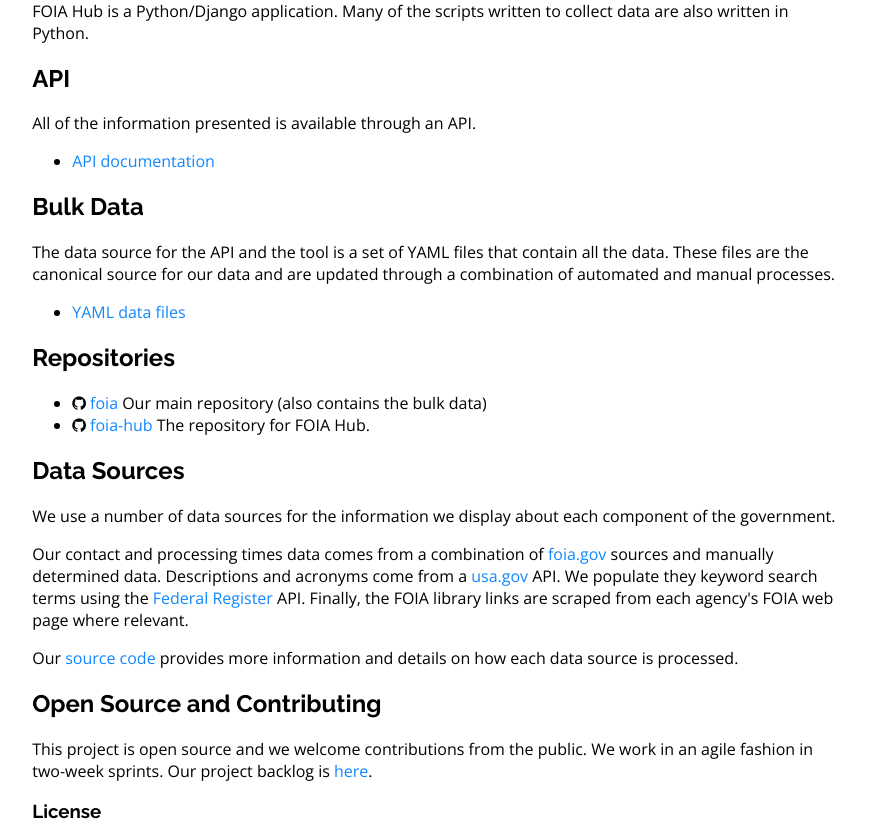
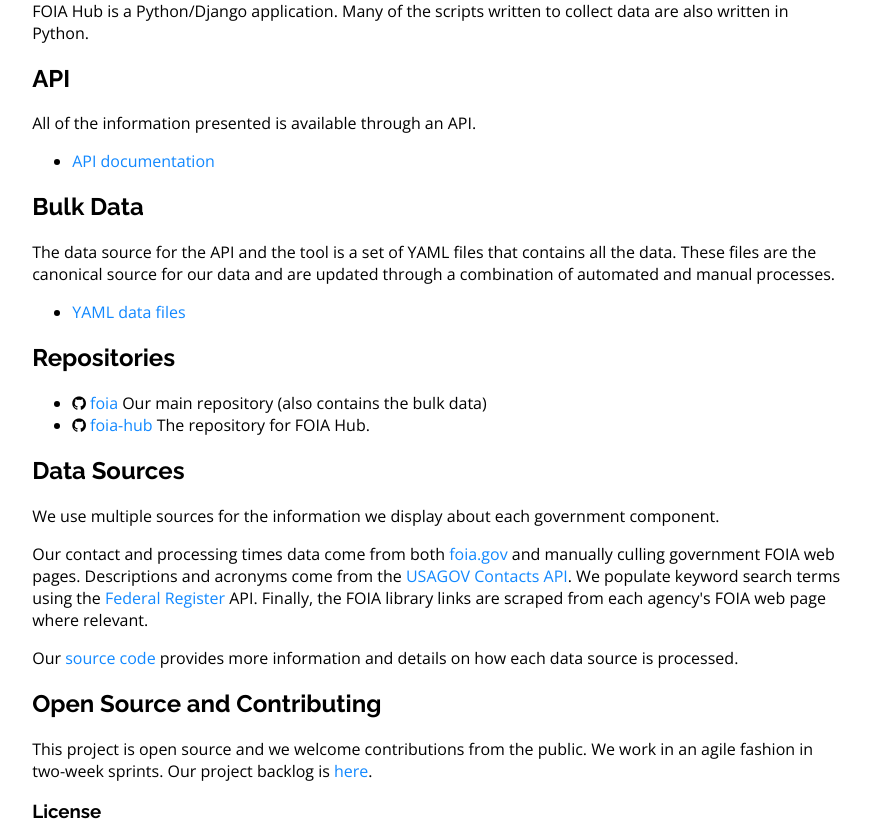
Before and after one commit to 18F/2015-foia-hub, a Django app: page /developers in a window 1280 px wide. Shown: the part 321-1150 px from the top of the page, without its empty margins (203-1074 px from the left). Run offline with Django 3.2, Linux system fonts and the light colour scheme; parts of the project's set-up code (start-up, migrations or seed data) failed here and were passed over.

Commit message:
minor changes to dev. page

```diff
--- a/foia_hub/templates/developers.html
+++ b/foia_hub/templates/developers.html
@@ -33,7 +33,7 @@
 <h2> Bulk Data </h2>
 
 <p>
-The data source for the API and the tool is a set of YAML files that contain
+The data source for the API and the tool is a set of YAML files that contains
 all the data. These files are the canonical source for our data and are updated
 through a combination of automated and manual processes.
 </p>
@@ -58,13 +58,13 @@
 
 <h2> Data Sources </h2>
 
-<p> We use a number of data sources for the information we display about each
-component of the government.  </p>
+<p> We use multiple sources for the information we display about each
+government component.  </p>
 
-<p> Our contact and processing times data comes from a combination of <a
-href="http://foia.gov">foia.gov</a> sources and manually determined data.
-Descriptions and acronyms come from a <a href="http://www.usa.gov">usa.gov</a> API.
-We populate they keyword search terms using the <a
+<p> Our contact and processing times data come from both <a
+href="http://foia.gov">foia.gov</a> and manually culling government FOIA web pages.
+Descriptions and acronyms come from the <a href="http://www.usa.gov/api/USAGovAPI/contacts.json">USAGOV Contacts API</a>.
+We populate keyword search terms using the <a
 href="https://www.federalregister.gov/">Federal Register</a> API. Finally, the
 FOIA library links are scraped from each agency's FOIA web page where relevant.
 </p>
```
